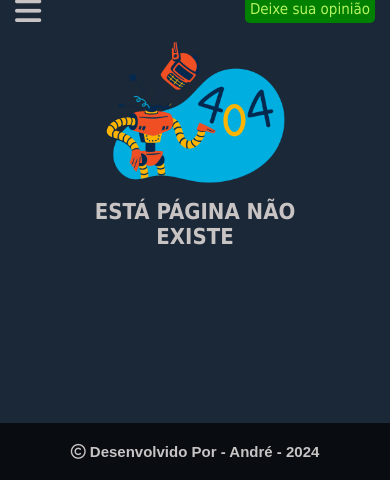
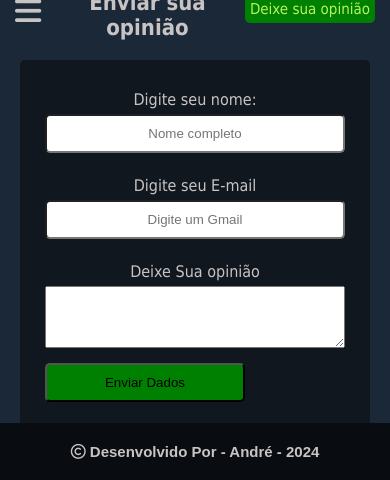
Before and after one commit to Azvedo-06/TechAcademy02, a PHP site: page /opiniao in a window 390 px wide; the page is wider, and only the part inside the window is pictured. Shown: the part 364-844 px from the top of that part. Run offline with PHP 8.4, Linux system fonts and the light colour scheme; some libraries are stand-ins or nearby versions.

Commit message:
Form de opinião responsivo e mais alguns ajustes

```diff
--- a/css/style.css
+++ b/css/style.css
@@ -5,6 +5,39 @@
 
 body {
   background-color: #1b2838;
+}
+
+.formulario {
+  text-align: center;
+  margin-top: 20px;
+  border: #090c109b;
+  padding: 20px;
+  margin: 20px;
+  background-color: #090c109b;
+  border-radius: 5px;
+}
+.formulario form {
+  display: grid;
+  padding: 5px;
+}
+.formulario form label {
+  color: #c9c4c4;
+  font-family: Tahoma, Arial, Verdana;
+  margin: 5px;
+}
+.formulario form input {
+  text-align: center;
+  color: black;
+  border-radius: 5px;
+  padding: 10px;
+}
+.formulario form button {
+  background-color: green;
+  width: 200px;
+  padding: 10px;
+  border-radius: 5px;
+  text-align: center;
+  margin-top: 15px;
 }
 
 h2 {
@@ -20,7 +53,8 @@ h2 {
   margin: auto;
   box-sizing: border-box;
 }
-.container .img-erro {
+
+.img-erro {
   width: 70%;
 }
 
--- a/css/style.scss
+++ b/css/style.scss
@@ -15,6 +15,40 @@ body {
 
 }
 
+.formulario {
+    text-align: center;
+    margin-top: 20px;
+    border:  #090c109b;
+    padding: 20px;
+    margin: 20px;
+    background-color: #090c109b;
+
+    border-radius: 5px;
+    form {
+        display:grid;
+        padding: 5px;
+        label {
+            color: $clear;
+            font-family: $font;
+            margin: 5px;
+        }
+        input {
+            text-align: center;
+            color: black;
+            border-radius: 5px;
+            padding: 10px;
+        }
+        button {
+            background-color: green;
+            width: 200px;
+            padding: 10px;
+            border-radius: 5px;
+            text-align: center;
+            margin-top: 15px;
+        }
+    }
+}
+
 h2 {
     color: $clear;
     font-family: $font;
@@ -27,10 +61,11 @@ h2 {
     width: 280px;
     margin: auto;
     box-sizing: border-box;
+    }
     .img-erro {
         width: 70%;
     }
-}
+
 
 .center {
     text-align: center;
--- a/index.php
+++ b/index.php
@@ -1,15 +1,16 @@
 <!DOCTYPE html>
 <html lang="pt-br">
+
 <head>
     <meta charset="UTF-8">
     <meta name="viewport" content="width=device-width, initial-scale=1.0">
     <link rel="preconnect" href="https://fonts.googleapis.com">
     <link rel="preconnect" href="https://fonts.gstatic.com" crossorigin>
     <link href="https://fonts.googleapis.com/css2?family=Montserrat:ital,wght@0,100..900;1,100..900&display=swap" rel="stylesheet">
-    <script src="js/script.js"></script>
     <link rel="stylesheet" href="css/style.css">
     <title>Home</title>
 </head>
+
 <body>
     <header class="header">
         <a href="home" class="header-logo">
@@ -57,7 +58,7 @@
         <?php
         if (isset($_GET["param"])) {
             $param = $_GET["param"];
-                $p = explode("/" , $param);
+            $p = explode("/", $param);
         }
         $page = $p[0] ?? "home";
         $jogo = $p[1] ?? NULL;
@@ -85,5 +86,6 @@
 </body>
 
     <script src="https://kit.fontawesome.com/bb77383723.js" crossorigin="anonymous"></script>
+    <script src="js/script.js"></script>
 
 </html>
--- a/paginas/contato.php
+++ b/paginas/contato.php
@@ -1,6 +1,6 @@
 
 <div class="container">
-    <h2>contato</h2>
+    <h2>CONTATO</h2>
 </div>
 <div class="cnt">
     <ul>
--- /dev/null
+++ b/paginas/opiniao.php
@@ -0,0 +1,18 @@
+<div class="container">
+    <h2>Enviar sua opinião</h2>
+</div>
+
+<div class="formulario">
+    <form action="respostaForm" name="form" method="$_POST">
+        <label for="nome">Digite seu nome:</label>
+        <input type="text" name="nome" id="nome" placeholder="Nome completo" required>
+        <br>
+        <label for="email">Digite seu E-mail</label>
+        <input type="email" name="email" id="email" placeholder="Digite um Gmail" inputmode="email" required>
+        <br>
+        <label for="mensagem">Deixe Sua opinião</label>
+        <textarea name="mensagem" id="mensagem" rows="4" required></textarea>
+
+        <button type="submit">Enviar Dados</button>
+    </form>
+</div>
```
Also changed, not shown: paginas/respostaForm.php (added, +11 -0 lines), 1 other file. Lines whose indentation alone changed are shown as unchanged.
